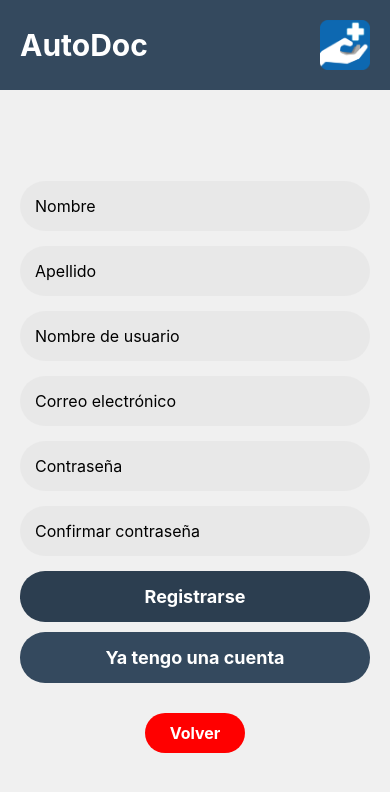
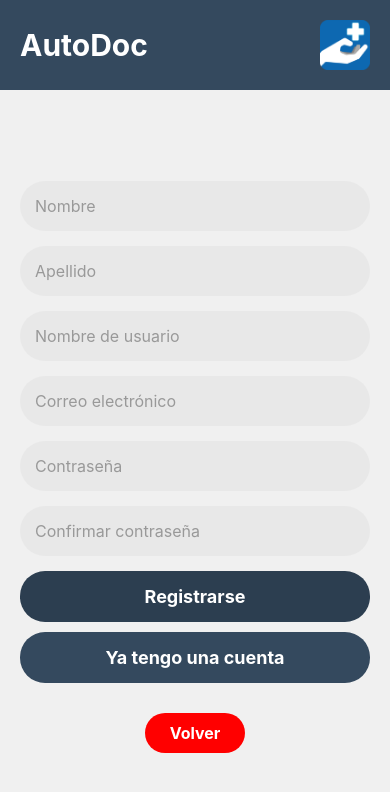
Before and after one commit to Baespinosav/AutoDoc, a React Native app: screen /Register in a window 390 px wide. Shown: the top 792 px of the page. Built offline with nearby package versions, Linux system fonts and the light colour scheme.

Commit message:
Update RegisterScreen.js

```diff
--- a/src/screens/RegisterScreen.js
+++ b/src/screens/RegisterScreen.js
@@ -79,24 +79,28 @@ function RegisterScreen({ navigation }) {
           <TextInput
             style={styles.input}
             placeholder="Nombre"
+            placeholderTextColor="#999"  // Color del placeholder
             value={firstName}
             onChangeText={setFirstName}
           />
           <TextInput
             style={styles.input}
             placeholder="Apellido"
+            placeholderTextColor="#999"  // Color del placeholder
             value={lastName}
             onChangeText={setLastName}
           />
           <TextInput
             style={styles.input}
             placeholder="Nombre de usuario"
+            placeholderTextColor="#999"  // Color del placeholder
             value={username}
             onChangeText={setUsername}
           />
           <TextInput
             style={styles.input}
             placeholder="Correo electrónico"
+            placeholderTextColor="#999"  // Color del placeholder
             value={email}
             onChangeText={setEmail}
             keyboardType="email-address"
@@ -105,6 +109,7 @@ function RegisterScreen({ navigation }) {
           <TextInput
             style={styles.input}
             placeholder="Contraseña"
+            placeholderTextColor="#999"  // Color del placeholder
             secureTextEntry
             value={password}
             onChangeText={setPassword}
@@ -112,6 +117,7 @@ function RegisterScreen({ navigation }) {
           <TextInput
             style={styles.input}
             placeholder="Confirmar contraseña"
+            placeholderTextColor="#999"  // Color del placeholder
             secureTextEntry
             value={confirmPassword}
             onChangeText={setConfirmPassword}
@@ -171,6 +177,7 @@ const styles = StyleSheet.create({
   },
   input: {
     backgroundColor: '#e8e8e8',
+    color: '#333',  // Color del texto dentro del input
     width: '100%',
     height: 50,
     borderRadius: 25,
@@ -217,7 +224,7 @@ const styles = StyleSheet.create({
     marginTop: 20,
     marginHorizontal: 20,
     alignSelf: 'center',
-    width: 100,  // Hace el botón más pequeño
+    width: 100,
   },
   backButtonText: {
     color: 'white',
```
